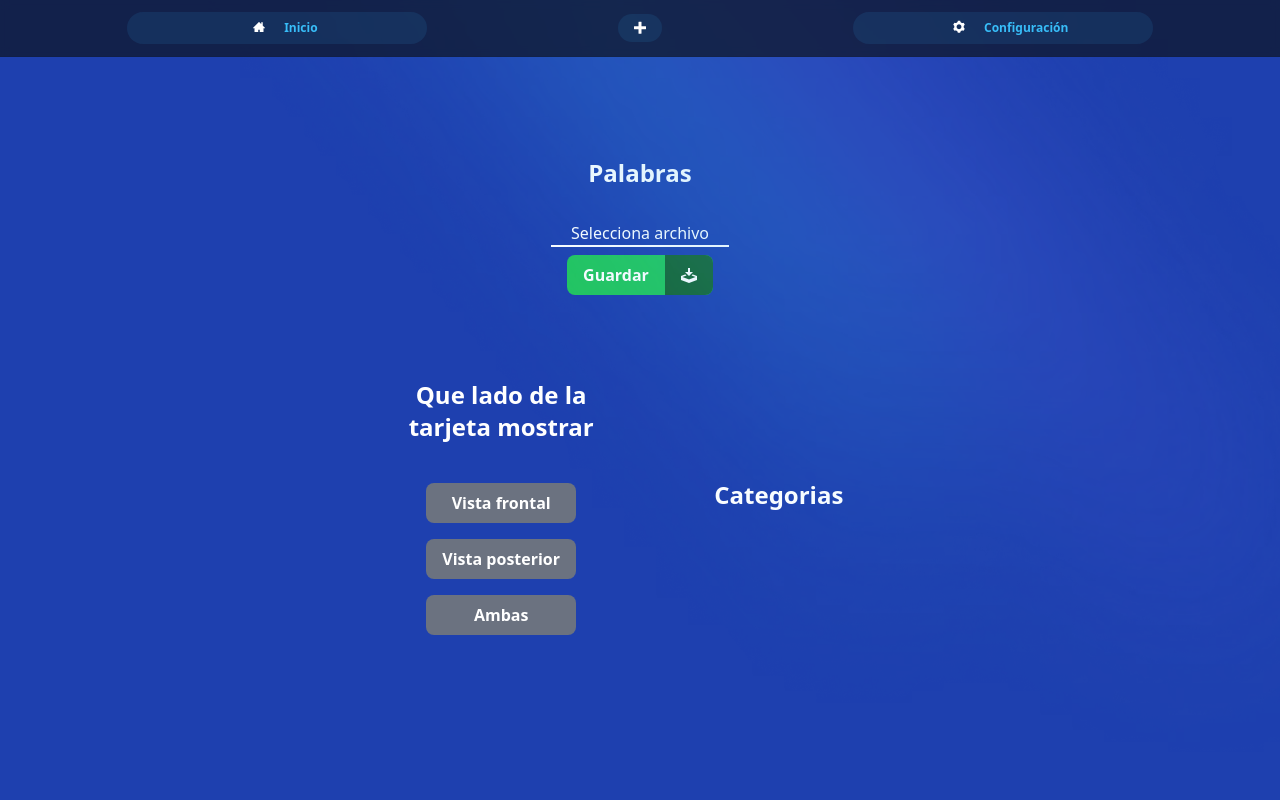
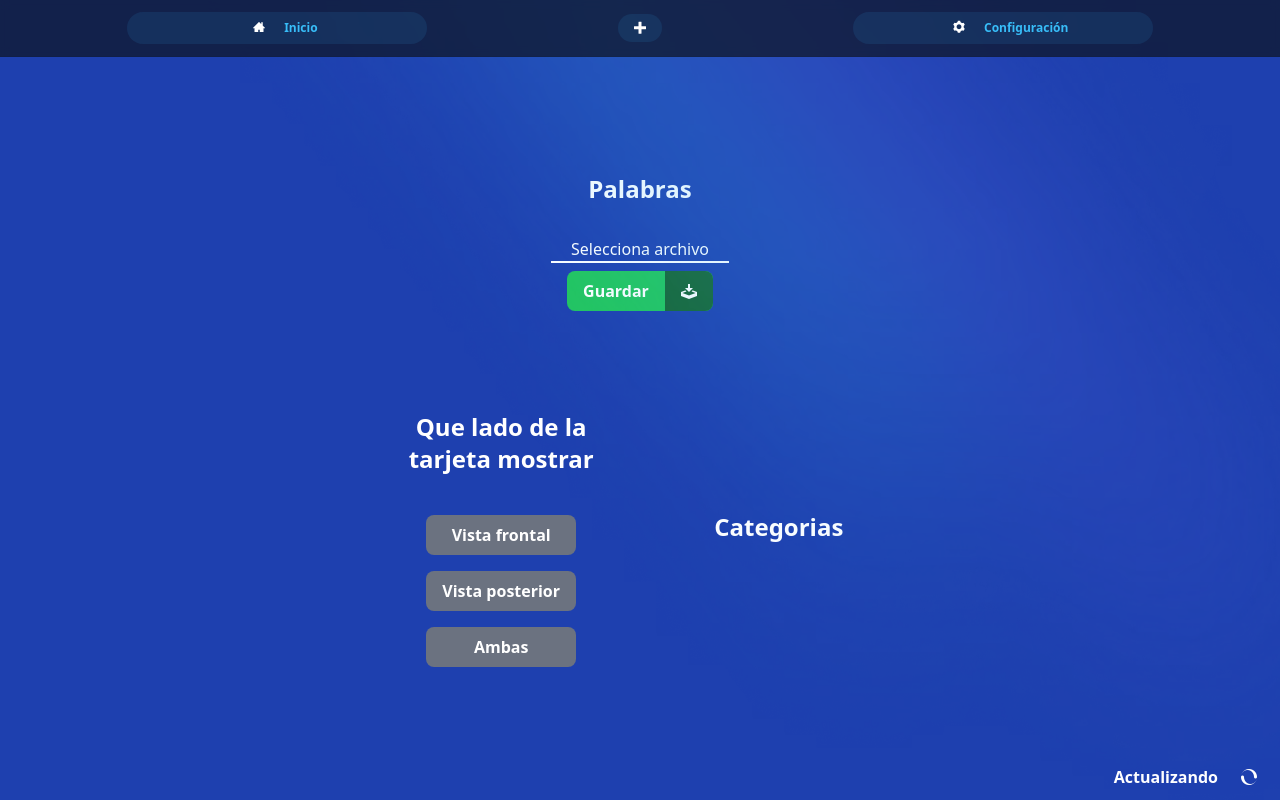
Before and after one commit to cris0501/cards3, a Vue app: page /config in a window 1280 px wide. Built offline with nearby package versions, Linux system fonts and the light colour scheme.

Commit message:
Add first worker

```diff
--- a/index.html
+++ b/index.html
@@ -7,7 +7,7 @@
     <title>Vite App</title>
   </head>
   <body class="bg-blue-800">
-    <div id="app"></div>
+    <div id="app" class="min-h-[100vh]"></div>
     <script type="module" src="/src/main.js"></script>
   </body>
 </html>
--- /dev/null
+++ b/public/workers/updateWorker.js
@@ -0,0 +1,22 @@
+function time(ms){
+  return new Promise(resolve => setTimeout(resolve, ms) )
+}
+
+self.addEventListener ('message', async (event) => {
+  const data = {
+    status: 'Actualizando',
+    show: true
+  }
+
+  postMessage(data)
+
+  await time(3500)
+  data.status = 'Limpiando'
+  postMessage(data)
+
+  await time(3500)
+  data.show = false
+  postMessage(data)
+
+  self.close()
+})
--- a/src/App.vue
+++ b/src/App.vue
@@ -1,6 +1,8 @@
 <template>
   <loading />
-  <picture class="absolute z-20 top-0 inset-x-0 flex justify-center overflow-hidden pointer-events-none h-screen" style="position:absolute;" draggable="false">
+  <stageStatus :status="statusThread" v-show="showStage"/>
+
+  <picture class="absolute z-20 top-0 inset-x-0 flex justify-center overflow-hidden pointer-events-none h-[100vh]" style="position:absolute;" draggable="false">
     <source srcset="/images/bg.avif" type="image/avif">
     <img src="/images/bg.png" alt="" class="w-[90rem] flex-none max-w-none" decoding="async">
   </picture>
@@ -15,9 +17,9 @@
     </router-link>
   </header>
 
-  <RouterView class="pt-20"/>
+  <RouterView class="min-h-[100vh] pt-20"/>
 
-  <Add v-show="showAdd" @close="toggleShowAdd"/>
+  <add v-show="showAdd" @close="toggleShowAdd"/>
 </template>
 
 <script setup>
@@ -25,9 +27,20 @@
   import { RouterLink, RouterView } from 'vue-router'
   import { useWordsStore } from '@/stores/words'
   import loading from '@/components/Load.vue'
-  import Add from '@/components/Add.vue'
+  import add from '@/components/Add.vue'
+  import stageStatus from '@/components/StageThread.vue'
 
   const showAdd = ref(false)
+  const showStage = ref(true)
+  const statusThread = ref('')
+  const w1 = new URL('/workers/updateWorker.js', import.meta.url)
+  const worker = new Worker(w1)
+
+  worker.addEventListener('message', ({data}) => {
+    showStage.value = data.show
+    statusThread.value = data.status
+  })
+  worker.postMessage('init')
 
   function toggleShowAdd (){
     showAdd.value = !showAdd.value
--- /dev/null
+++ b/src/components/StageThread.vue
@@ -0,0 +1,38 @@
+<template>
+  <div class="flex items-center justify-end w-full fixed bottom-0 right-0 py-1">
+    <p class="flex items-center font-bold">
+      {{ props.status }}
+    </p>
+    <i class="flex items-center justify-center icon icon-spinner loading"></i>
+  </div>
+</template>
+
+<script setup>
+  import { defineProps } from 'vue'
+
+  const props = defineProps(['status'])
+</script>
+
+<style scoped>
+  .loading {
+    width: 30px;
+    height: 30px;
+    animation-duration: 1s;
+    animation-name: load;
+    animation-iteration-count: infinite;
+    @apply mx-4 my-1 p-0;
+  }
+    .loading::before {
+      @apply m-0 p-0;
+    }
+
+  @keyframes load {
+    from {
+      transform: rotate(0deg);
+    }
+
+    to {
+      transform: rotate(359deg);
+    }
+  }
+</style>
--- a/src/composables/useAddWord.js
+++ /dev/null
@@ -1,54 +0,0 @@
-import { useWordsStore } from '@/stores/words.js'
-
-export default function (aux){
-  const useWords = useWordsStore();
-
-  const new_word = {
-    side_1: aux.side_1,
-    img_1: (aux.img_1) ? aux.img1 : null,
-    sound_1: (aux.sound_1) ? aux.sound_1 : null,
-    info_1: (aux.info_1) ? aux.info_1 : null,
-    side_2: aux.side_2,
-    img_2: (aux.img_2) ? aux.img_2 : null,
-    sound_2: (aux.sound_2) ? aux.sound_2 : null,
-    info_2: (aux.info_2) ? aux.info_2 : null,
-    category: (aux.category) ? aux.category : ''
-  }
-
-  useWords.addWord(new_word);
-  return true;
-}
-
-//export readFile = (file_) => {
-//  if (file){
-//    let words = [];
-//    let categoriesList = [];
-//    let categories = {};
-//    let allLines = file.split(/\r\n|\n/); // Separa todo el archivo en filas
-//    let headers = allLines[0].split('|'); // Separa las palabras de la cabecera
-//    allLines.shift(); // Elimina la primer fila, las cabeceras
-//
-//    allLines.forEach((line,index) => {
-//        line = line.split('|');
-//        if ( !categoriesList.includes(line[0]) ) categoriesList.push(line[0]);
-//        categories.push(line[0]);
-//        categories[line[0]].push(line); // Agrega a cada categoria toda la linea
-//
-//        // TODO: Salvar las lineas en los archivos
-//        let aux = {};
-//        for(let i=0; i<headers.length; i++){ // Para cada item en una linea asociado a una cabecera
-//            aux[headers[i]] = line[i]; // Agrega a la lista la pareja 'cabecera':'palabra'
-//        }
-//        state.words.push(aux); // Guarda la lista de palabras
-//        //if ( !state.categories.includes(line[0]) ) state.categories.push(line[0]); // Agrega la categoria de cada fila a la lista de categorias
-//    });
-//    //state.words.pop(); // Elimina la ultima entrada vacia
-//    //state.categories.pop(); // Elimina la ultima entrada vacia
-//    localStorage.setItem('words', JSON.stringify(state.words));
-//    localStorage.setItem('categories', JSON.stringify(state.categories));
-//  }
-//  else {
-//      state.words = JSON.parse( localStorage.getItem('words') );
-//      state.categories = JSON.parse( localStorage.getItem('categories') );
-//  }
-//}
```
